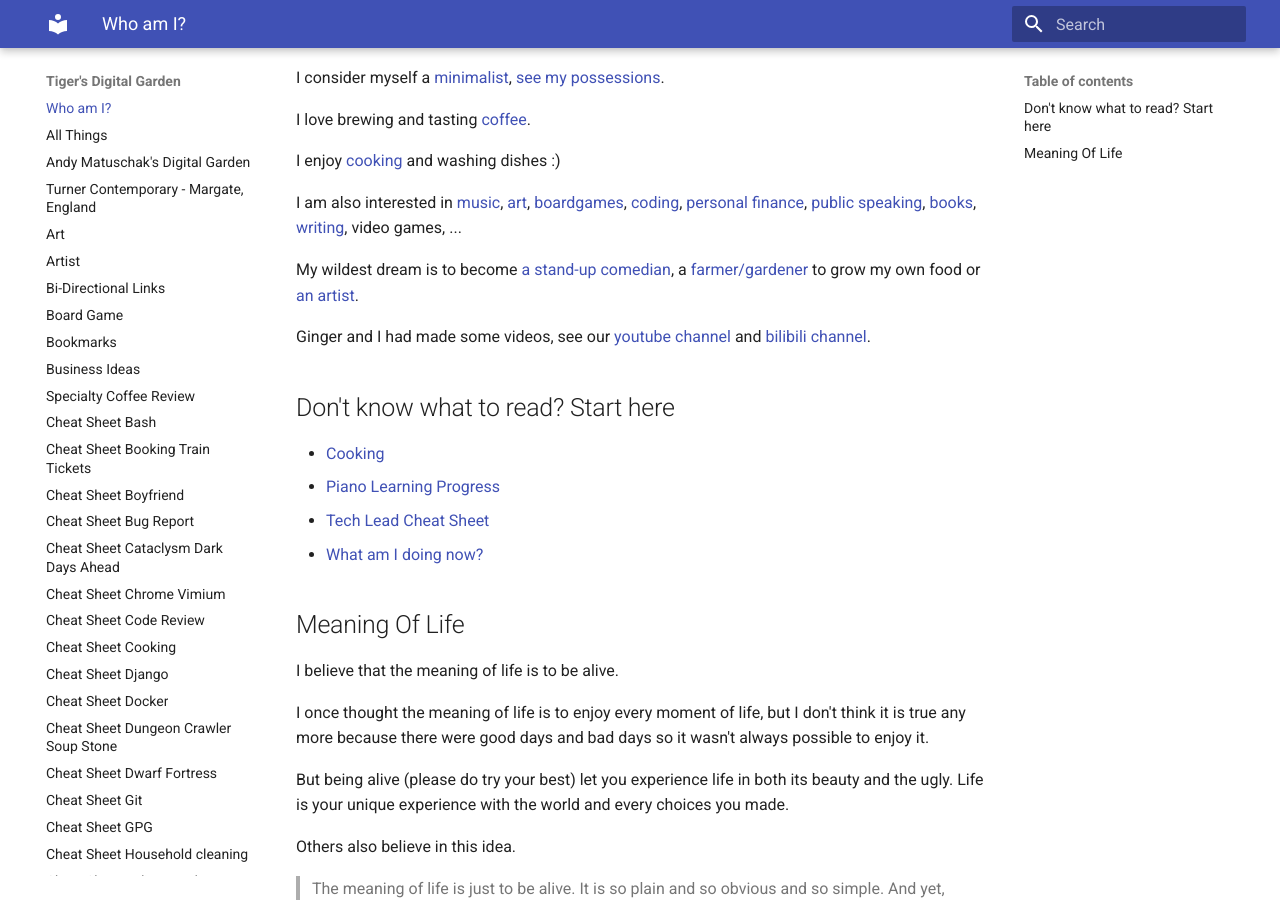
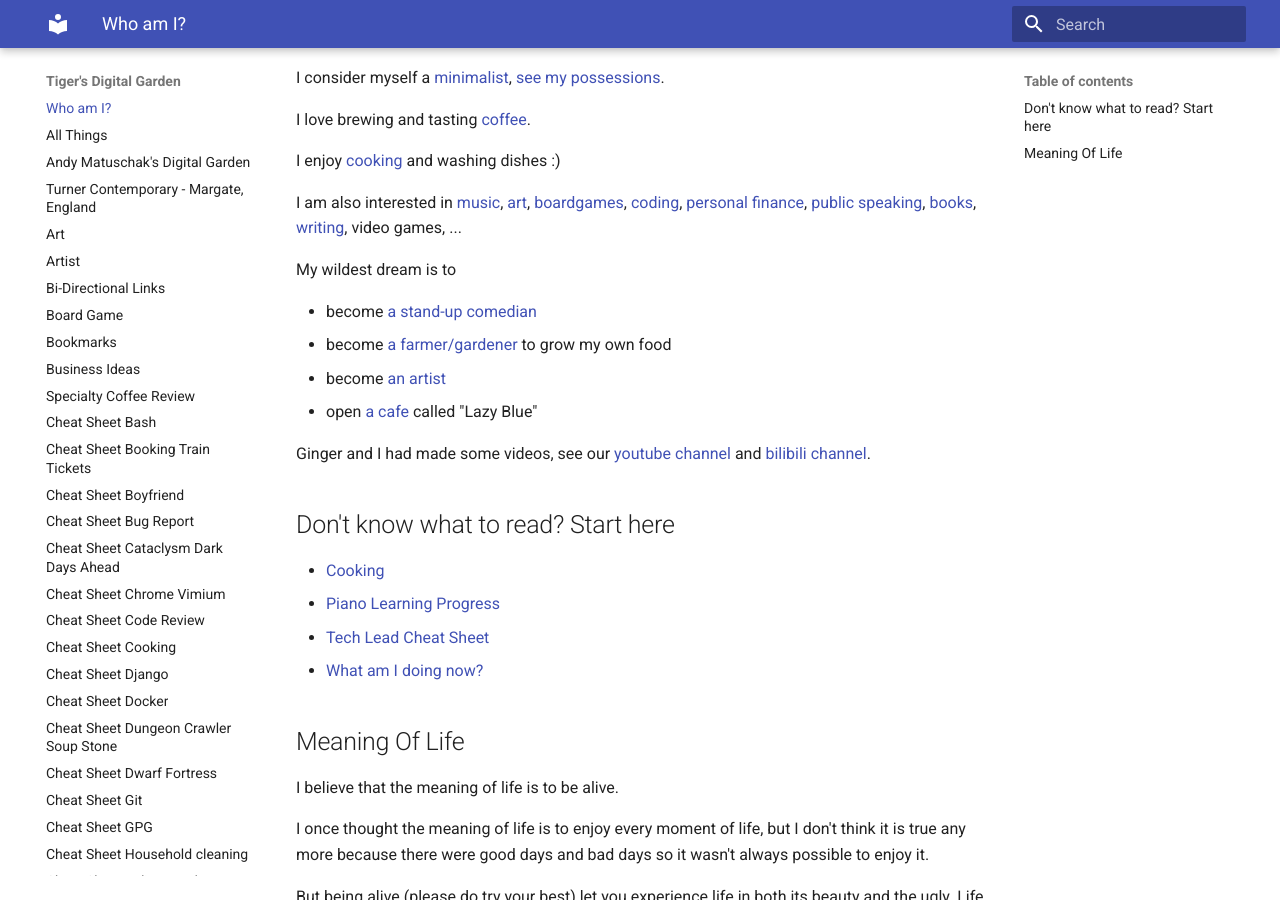
Before and after one commit to ynotstartups/notes, an MkDocs documentation site: the page built from notes/index.md, in a window 1280 px wide and 900 px high, scrolled down 613 px. Built offline with MkDocs 1.6.1 and Material for MkDocs 9.7.7, drawn with Linux system fonts in a browser that asks for light colours.

Commit message:
add lazy blue cafe

```diff
--- a/notes/index.md
+++ b/notes/index.md
@@ -26,7 +26,12 @@ I am also interested in
 video games,
 ...
 
-My wildest dream is to become [a stand-up comedian](stand-up-comedy.md), a [farmer/gardener](farmer.md) to grow my own food or [an artist](artist.md).
+My wildest dream is to
+
+- become [a stand-up comedian](stand-up-comedy.md)
+- become [a farmer/gardener](farmer.md) to grow my own food
+- become [an artist](artist.md)
+- open [a cafe](coffee-recipe.md) called "Lazy Blue"
 
 Ginger and I had made some videos, see our [youtube channel](https://www.youtube.com/channel/UCQE6i7tcSbBQMD8KSeUQYvQ) and [bilibili channel](https://space.bilibili.com/1281157300).
 
```
